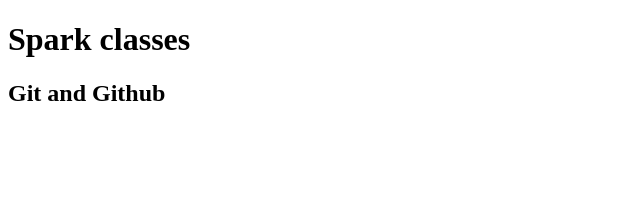
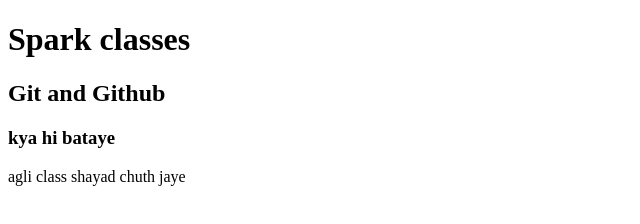
Before and after one commit to PRIYANSHU-KV/sparkgit, a plain HTML site: page index.html in a window 1280 px wide. Shown: the whole page, without its empty margins (0-640 px from the left). Drawn offline with Linux system fonts and the light colour scheme.

Commit message:
sec commit

```diff
--- a/index.html
+++ b/index.html
@@ -8,6 +8,7 @@
 <body>
     <h1>Spark classes</h1>
     <h2>Git and Github</h2>
-
+    <h3>kya hi bataye </h3>
+    <p>agli class shayad chuth jaye</p>
 </body>
 </html>
```
